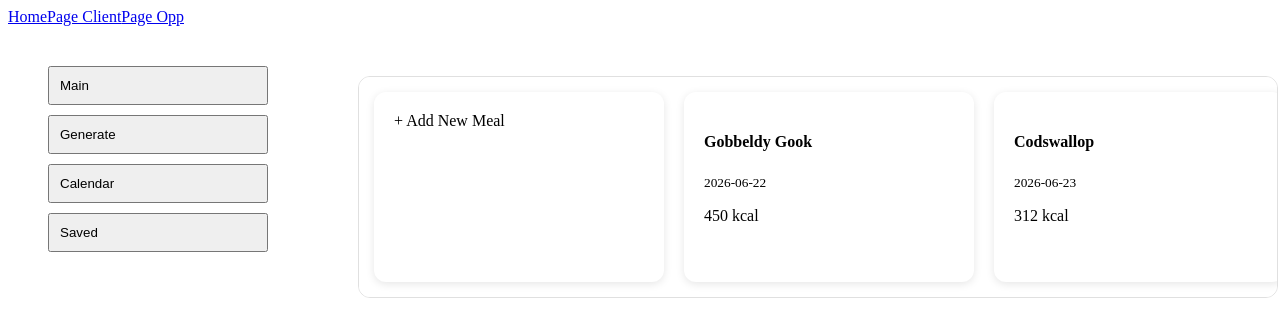
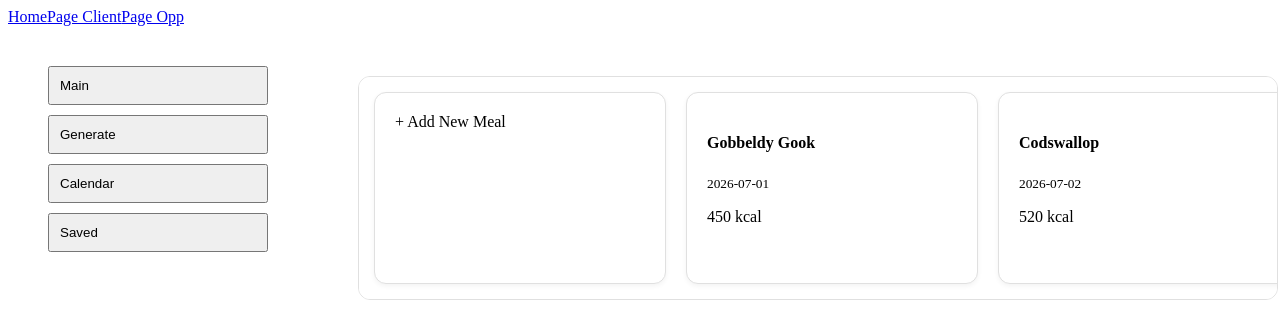
Before and after one commit to CaiaG/Optaimeal-Prototype, a React (Vite) app in the folder optaimeal/: page /opp in a window 1280 px wide. Shown: the top 326 px of the page. Built offline with nearby package versions, Linux system fonts and the light colour scheme.

Commit message:
saved meals opp ui and drafting mealplan obj

```diff
--- a/optaimeal/src/pages/PageClient.tsx
+++ b/optaimeal/src/pages/PageClient.tsx
@@ -3,25 +3,34 @@ import { useState, useEffect } from 'react';
 
 // casing syntax is inconsistent...
 
-interface MealPlan {
-  day: string;
-  date: string;
+export type MealStatus = 'Draft' | 'Active' | 'Archived';
+
+// move to own class file soon
+export class MealPlan {
+  id: number;
   meal_name: string;
-  //meal_id: number;
-  //calories_per_serve: number;
-  //nutritional_score: number;
+  recipe_id: number | null;
+  status: MealStatus;
+  calories: number;
+  nutritional_score: number;
   ingredients: string[];
+  assignment_date: string;
+  client_ids: number[];
+  estimated_cost: number;
+
+  constructor() {
+    this.id = -1;
+    this.meal_name = "";
+    this.recipe_id = -1;
+    this.status = "Draft";
+    this.calories = -1;
+    this.nutritional_score = -1;
+    this.ingredients = [];
+    this.assignment_date = "";
+    this.client_ids = [];
+    this.estimated_cost = -1;
+  }
 }
-
-// const MOCK_WEEKLY_MENU = [
-//   { day: "Monday", date: "2026-06-22", meal_name: "Gobbeldy Gook", calories: 450, ingredients: ["aadffa", "onpasj", "oihohoi"] },
-//   { day: "Tuesday", date: "2026-06-23", meal_name: "Codswallop", calories: 312, ingredients: ["ajkbc"] },
-//   { day: "Wednesday", date: "2026-06-23", meal_name: "Balderdash", calories: 5, ingredients: ["ljdvh"] },
-//   { day: "Thursday", date: "2026-06-23", meal_name: "Stinky Winky", calories: 17, ingredients: ["bndakv"] },
-//   { day: "Friday", date: "2026-06-23", meal_name: "Bubble and Squeak", calories: 723, ingredients: ["bwg e"] },
-//   { day: "Saturday", date: "2026-06-23", meal_name: "Upsy Daisy", calories: 222, ingredients: ["ph ei "] },
-//   { day: "Sunday", date: "2026-06-23", meal_name: "Mud", calories: 821, ingredients: ["oqhtn"] },
-// ];
 
 export default function PageClient() {
 
@@ -53,7 +62,7 @@ export default function PageClient() {
         setWeeklyAssignment(data);
         if (data.length > 0) {
           // Default to Monday
-          setSelectedDay(data.day);
+          setSelectedDay(data.assignment_date);
         }
       })
       .catch(err => console.error("Error fetching menu:", err));
@@ -67,7 +76,7 @@ export default function PageClient() {
   }, []);
 
   // map day to index
-  const currentMeal = weeklyAssignment.find(m => m.day === selectedDay);
+  const currentMeal = weeklyAssignment.find(m => m.assignment_date === selectedDay);
 
   // regen button for ingredients page
   const handleRegeneration = () => {
@@ -122,11 +131,11 @@ export default function PageClient() {
         <aside className={styles.mini_calendar}>
          {weeklyAssignment.map((m) => (
             <button
-              key={m.day}
-              className={`${styles.mini_calendar_btns} ${selectedDay === m.day ? styles.active : ''}`}
-              onClick={() => setSelectedDay(m.day)}
+              key={m.assignment_date}
+              className={`${styles.mini_calendar_btns} ${selectedDay === m.assignment_date ? styles.active : ''}`}
+              onClick={() => setSelectedDay(m.assignment_date)}
             >
-              {m.day}
+              {m.assignment_date}
             </button>
           ))}
         </aside>
@@ -137,7 +146,7 @@ export default function PageClient() {
         {activeView === 'main' && currentMeal ? (
           <div className="meal-details-view">
           <header>
-            <h1>{currentMeal.day} - {currentMeal.date}</h1>
+            {new Date(currentMeal.assignment_date).toLocaleDateString('en-US', { weekday: 'long' })} - {currentMeal.assignment_date}
             <h2>{currentMeal.meal_name}</h2>
           </header>
 
--- a/optaimeal/src/pages/PageOpp.module.css
+++ b/optaimeal/src/pages/PageOpp.module.css
@@ -64,11 +64,21 @@
   flex: 0 0 250px;
   height: 150px;
   background: white;
+  border: 1px solid #e0e0e0;
   border-radius: 12px;
   box-shadow: 0 2px 8px rgba(0,0,0,0.1);
   padding: 20px;
+  justify-content: space-between;
+  transition: all 0.2s ease;
+  box-shadow: 0 2px 5px rgba(0,0,0,0.05);
 }
 
+.add_new_card:hover,
+.meal_card:hover {
+  transform: translateY(-4px);
+  box-shadow: 0 8px 15px rgba(0,0,0,0.1);
+  border-color: #3498db;
+}
 .chat_container {
   display: flex;
   flex-direction: column;
@@ -229,7 +239,7 @@
 }
 
 .metric_card {
-  background: #313233;
+  background: #3498db ;
   color: white;
   padding: 20px;
   border-radius: 12px;
@@ -312,3 +322,131 @@
   cursor: pointer;
   font-weight: bold;
 }
+
+.saved_container {
+  display: flex;
+  flex-direction: column;
+  height: 100%;
+  gap: 20px;
+  animation: fadeIn 0.3s ease-in-out; /* Smooth transition when switching views */
+}
+
+.saved_header {
+  display: flex;
+  flex-direction: column;
+  gap: 5px;
+  padding-bottom: 15px;
+  border-bottom: 2px solid #e0e0e0;
+}
+
+.saved_header h2 {
+  margin: 0;
+  color: #2c3e50;
+}
+
+/* 2. Controls Area (Search & Filters) */
+.saved_list_controls {
+  display: flex;
+  gap: 15px;
+  align-items: center;
+}
+
+.search_bar {
+  flex: 1;
+  padding: 10px 15px;
+  border: 1px solid #ddd;
+  border-radius: 8px;
+  font-size: 0.9rem;
+}
+
+.filter_dropdown {
+  padding: 10px;
+  border: 1px solid #ddd;
+  border-radius: 8px;
+  background: white;
+  cursor: pointer;
+}
+
+.saved_grid {
+  display: grid;
+  grid-template-columns: repeat(auto-fill, minmax(300px, 1fr));
+  gap: 20px;
+  overflow-y: auto;
+  padding-bottom: 30px;
+  padding-right: 10px;
+}
+
+.saved_item_card {
+  background: white;
+  border: 1px solid #e0e0e0;
+  border-radius: 12px;
+  padding: 20px;
+  display: flex;
+  flex-direction: column;
+  justify-content: space-between;
+  transition: all 0.2s ease;
+  box-shadow: 0 2px 5px rgba(0,0,0,0.05);
+}
+
+.saved_item_card:hover {
+  transform: translateY(-4px);
+  box-shadow: 0 8px 15px rgba(0,0,0,0.1);
+  border-color: #3498db;
+}
+
+.saved_item_info h3 {
+  margin: 0 0 10px 0;
+  color: #2c3e50;
+}
+
+.status_badge {
+  display: inline-block;
+  padding: 4px 12px;
+  border-radius: 20px;
+  font-size: 0.75rem;
+  font-weight: 700;
+  text-transform: uppercase;
+  margin-bottom: 10px;
+}
+
+.status_badge:contains('Draft') {
+  background-color: #fef9e7;
+  color: #f1c40f;
+}
+
+.saved_item_actions {
+  display: flex;
+  gap: 10px;
+  margin-top: 20px;
+}
+
+.edit_btn {
+  flex: 2;
+  background: #3498db;
+  color: white;
+  border: none;
+  padding: 10px;
+  border-radius: 6px;
+  font-weight: bold;
+  cursor: pointer;
+  transition: background 0.2s;
+}
+
+.edit_btn:hover {
+  background: #2980b9;
+}
+
+.delete_btn {
+  flex: 1;
+  background: #fdf2f2;
+  color: #e74c3c;
+  border: 1px solid #fadbd8;
+  padding: 10px;
+  border-radius: 6px;
+  cursor: pointer;
+}
+
+@keyframes fadeIn {
+  from { opacity: 0; transform: translateY(10px); }
+  to { opacity: 1; transform: translateY(0); }
+}
--- a/optaimeal/src/pages/PageOpp.tsx
+++ b/optaimeal/src/pages/PageOpp.tsx
@@ -1,37 +1,100 @@
 import styles from './PageOpp.module.css';
 import { useState, useEffect } from 'react';
 
-interface MealPlan {
-  day: string;
-  date: string;
+export type MealStatus = 'Draft' | 'Active' | 'Archived';
+
+
+// move to own class file soon
+export class MealPlan {
+  id: number;
   meal_name: string;
+  recipe_id: number | null;
+  status: MealStatus;
   calories: number;
-  //meal_id: number;
-  //calories_per_serve: number;
-  //nutritional_score: number;
+  nutritional_score: number;
   ingredients: string[];
+  assignment_date: string;
+  client_ids: number[];
+  estimated_cost: number;
+
+  constructor() {
+    this.id = -1;
+    this.meal_name = "";
+    this.recipe_id = -1;
+    this.status = "Draft";
+    this.calories = -1;
+    this.nutritional_score = -1;
+    this.ingredients = [];
+    this.assignment_date = "";
+    this.client_ids = [];
+    this.estimated_cost = -1;
+  }
 }
-
-const MealPlan = () => ({
-  day: "",
-  date: "",
-  meal_name: "",
-  calories: 0,
-  ingredients: []
-});
-
+export const MOCK_WEEKLY_MENU: MealPlan[] = [
+  {
+    id: 0,
+    meal_name: "Gobbeldy Gook",
+    recipe_id: 101,
+    status: "Active", // Must be "Draft" | "Active" | "Archived" [7, 8]
+    calories: 450,
+    nutritional_score: 3.5,
+    ingredients: ["water", "beans", "maize"], // string[] for multi-language names [5, 9]
+    assignment_date: "2026-07-01",
+    client_ids: [10], // number[] for Menu Sending feature [11, 12]
+    estimated_cost: 12
+  },
+  {
+    id: 1,
+    meal_name: "Codswallop",
+    recipe_id: 102,
+    status: "Draft",
+    calories: 520,
+    nutritional_score: 8.0,
+    ingredients: ["fish", "potatoes"],
+    assignment_date: "2026-07-02",
+    client_ids: [13, 14],
+    estimated_cost: 3
+  },
+  {
+    id: 2,
+    meal_name: "Balderdash",
+    recipe_id: 103,
+    status: "Archived",
+    calories: 349,
+    nutritional_score: 2.0,
+    ingredients: ["rice", "lentils", "carrots"],
+    assignment_date: "2026-07-03",
+    client_ids: [14-19],
+    estimated_cost: 3
+  },
+  {
+    id: 3,
+    meal_name: "Stinky Winky",
+    recipe_id: 104,
+    status: "Active",
+    calories: 610,
+    nutritional_score: 9.5,
+    ingredients: ["beef", "onions", "tomatoes"],
+    assignment_date: "2026-07-04",
+    client_ids: [20-23],
+    estimated_cost: 99
+  },
+  {
+    id: 4,
+    meal_name: "Bubble and Squeak",
+    recipe_id: 105,
+    status: "Draft",
+    calories: 983,
+    nutritional_score: 5.0,
+    ingredients: ["cabbage", "potatoes", "leftover greens"],
+    assignment_date: "2026-07-05",
+    client_ids: [15, 24-26],
+    estimated_cost: 193
+  }
+];
 
 export default function PageOpp() {
 
-  const MOCK_WEEKLY_MENU = [
-  { day: "Monday", date: "2026-06-22", meal_name: "Gobbeldy Gook", calories: 450, ingredients: ["aadffa", "onpasj", "oihohoi"] },
-  { day: "Tuesday", date: "2026-06-23", meal_name: "Codswallop", calories: 312, ingredients: ["ajkbc"] },
-  { day: "Wednesday", date: "2026-06-23", meal_name: "Balderdash", calories: 5, ingredients: ["ljdvh"] },
-  { day: "Thursday", date: "2026-06-23", meal_name: "Stinky Winky", calories: 17, ingredients: ["bndakv"] },
-  { day: "Friday", date: "2026-06-23", meal_name: "Bubble and Squeak", calories: 723, ingredients: ["bwg e"] },
-  { day: "Saturday", date: "2026-06-23", meal_name: "Upsy Daisy", calories: 222, ingredients: ["ph ei "] },
-  { day: "Sunday", date: "2026-06-23", meal_name: "Mud", calories: 821, ingredients: ["oqhtn"] },
-];
 
   const [activeView, setActiveView] = useState('home');
   const [addMode, setAddMode] = useState('button');
@@ -40,6 +103,7 @@ export default function PageOpp() {
   const [chatHistory, setChatHistory] = useState([
     { sender: 'System', text: "Start chat" }
   ]);
+  const [meals, setMeals] = useState<MealPlan[]>([]);
 
   const handleSendMessage = () => {
     // if empty message ignores
@@ -74,11 +138,12 @@ export default function PageOpp() {
   };
 
   const handleCreateNew = () => {
-    setSelectedMeal(MealPlan());
+    setSelectedMeal(new MealPlan());
     setActiveView('generate');
   };
 
   useEffect(() => {
+    setMeals(MOCK_WEEKLY_MENU);
   }, []);
 
   return (
@@ -95,7 +160,7 @@ export default function PageOpp() {
 
       <main className={styles.main_content}>
         {activeView === 'home' ? (
-          <div className={styles.home_wrapper}>
+        <div className={styles.home_wrapper}>
 
         <section className={styles.recent_meals_scroll}>
 
@@ -136,7 +201,7 @@ export default function PageOpp() {
               style={{ cursor: 'pointer' }}
             >
               <h4>{meal.meal_name}</h4>
-              <p><small>{meal.date}</small></p>
+              <p><small>{meal.assignment_date}</small></p>
               <div className={styles.meal_stats_preview}>
                 <span>{meal.calories} kcal</span>
               </div>
@@ -187,7 +252,7 @@ export default function PageOpp() {
           {/* 1. Header & Navigation */}
           <header className={styles.generate_header}>
             <button className={styles.back_btn} onClick={() => setActiveView('home')}>
-              ← Back to Dashboard
+              Back to Dashboard
             </button>
             <h2>{selectedMeal ? `Editing: ${selectedMeal.meal_name}` : "Create New Scenario"}</h2>
           </header>
@@ -219,7 +284,7 @@ export default function PageOpp() {
                   </li>
                 ))}
               </ul>
-              <button className={styles.add_ing_btn}>+ Add Ingredient</button>
+              <button className={styles.add_ing_btn}>Add Ingredient</button>
             </section>
 
             {/* 3. LLM Scenario Tool & Metrics (The "Central Brain") */}
@@ -235,16 +300,17 @@ export default function PageOpp() {
                 </div>
               </div>
 
+              // add a send msg button lol
               <div className={styles.chatbot_interface}>
                 <div className={styles.chat_window}>
                   <p className={styles.system_msg}>
                     <strong>System:</strong> {selectedMeal
-                      ? "I've loaded the scenario. How would you like to optimize it?"
+                      ? "I've loaded the menu scenario. How would you like to optimize it?"
                       : "Tell me the requirements for your new menu scenario."}
                   </p>
                 </div>
                 <div className={styles.chat_input_box}>
-                  <textarea placeholder="e.g., Swap beans for a local high-protein alternative..." />
+                  <textarea placeholder="type here..." />
                   <button className={styles.run_scenario_btn}>Run Optimization</button>
                 </div>
               </div>
@@ -261,7 +327,42 @@ export default function PageOpp() {
 
           <p>c</p>
         ) : activeView === 'saved' ? (
-          <p>d</p>
+          <div className={styles.saved_container}>
+            <header className={styles.saved_header}>
+              <button className={styles.back_btn} onClick={() => setActiveView('home')}>
+                Back to Dashboard
+              </button>
+              <h2>Saved Menu Drafts</h2>
+              <p>Manage your long-term meal plans here.</p>
+            </header>
+
+            <div className={styles.saved_list_controls}>
+              <input type="text" placeholder="Search saved meals..." className={styles.search_bar} />
+              <select className={styles.filter_dropdown}>
+                <option value="all">All States</option>
+                <option value="Draft">Drafts Only</option>
+                <option value="Active">Active Plans</option>
+              </select>
+            </div>
+
+            <div className={styles.saved_grid}>
+              {meals.map((meal) => (
+                <div key={meal.meal_name} className={styles.saved_item_card}>
+                  <div className={styles.card_header}>
+                    <h3>{meal.meal_name}</h3>
+                  </div>
+                  <p><strong>{meal.calories} kcal</strong> | {meal.assignment_date}</p>
+                  <button
+                    className={styles.edit_btn}
+                    onClick={() => handleEditMeal(meal)}
+                  >
+                    Open & Edit
+                  </button>
+                </div>
+              ))}
+            </div>
+
+          </div>
         ) : (
           <p>e</p>
         )}
```
Also changed, not shown: 1 other file (tests, documents, lock files or other folders).
